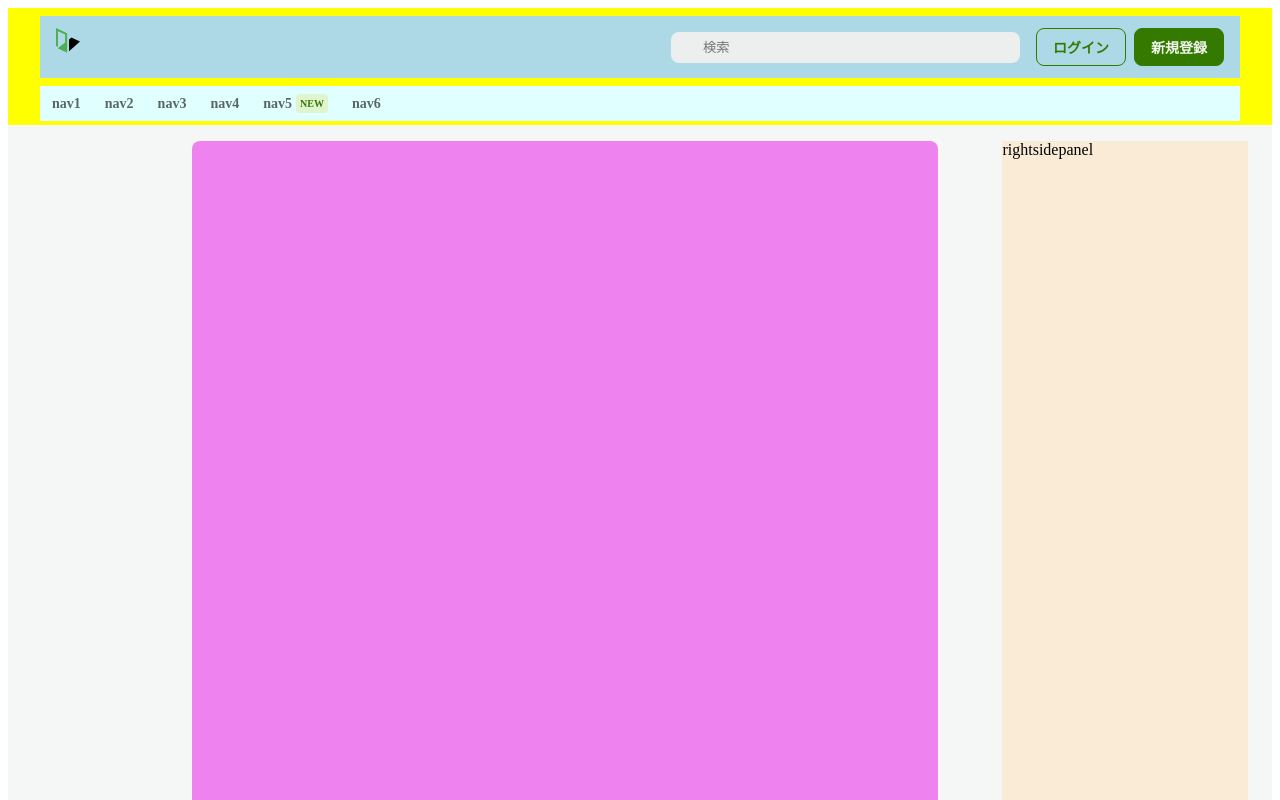
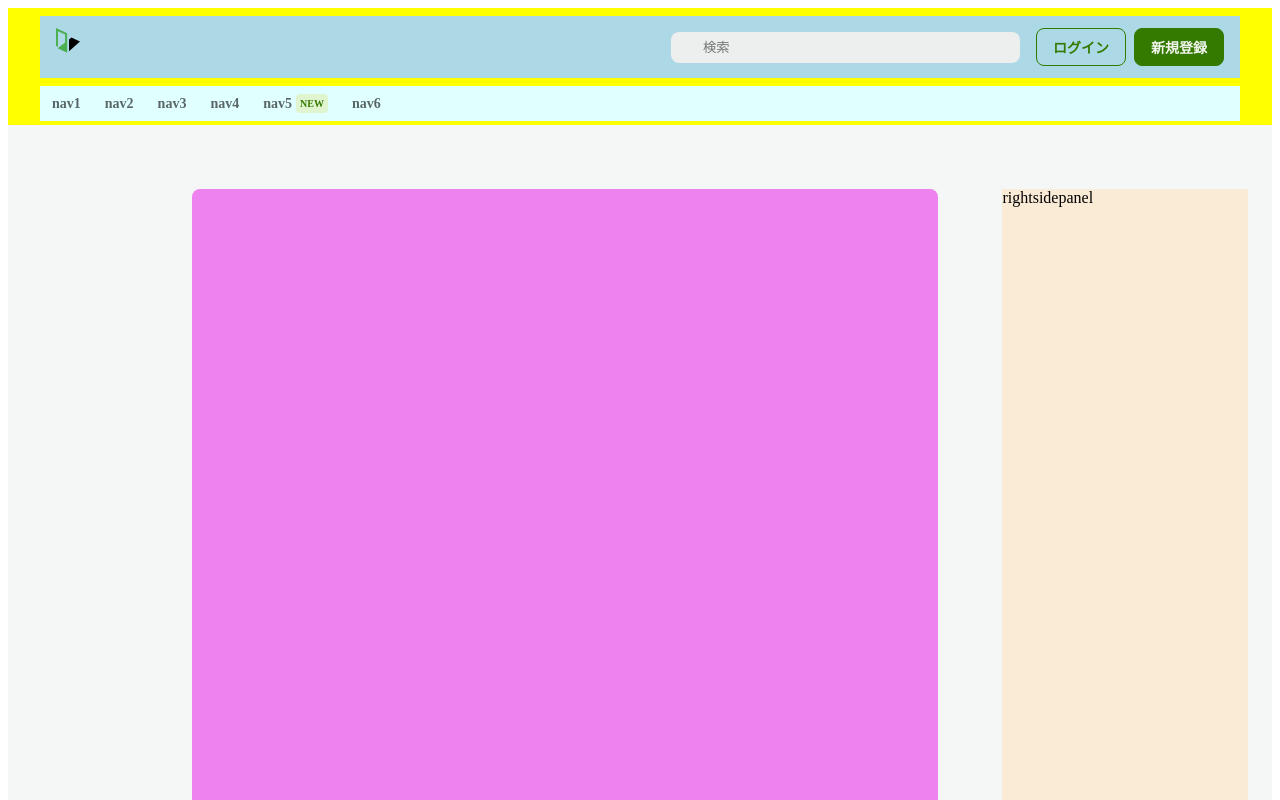
Before and after one commit to masui-maho-mwz/my-page-design-gallery-2, a Next.js app: page /normal-header in a window 1280 px wide. Shown: the top 800 px of the page. Built offline with nearby package versions, Linux system fonts and the light colour scheme.

Commit message:
create: normal-hader/main 上下余白を修正

```diff
--- a/src/app/normal-header/styles.module.css
+++ b/src/app/normal-header/styles.module.css
@@ -1,5 +1,5 @@
 .main {
   display: flex;
-  padding: 16px 24px 0px;
+  padding: 64px 24px 64px 24px;
   background-color: #f5f6f6;
 }
```
